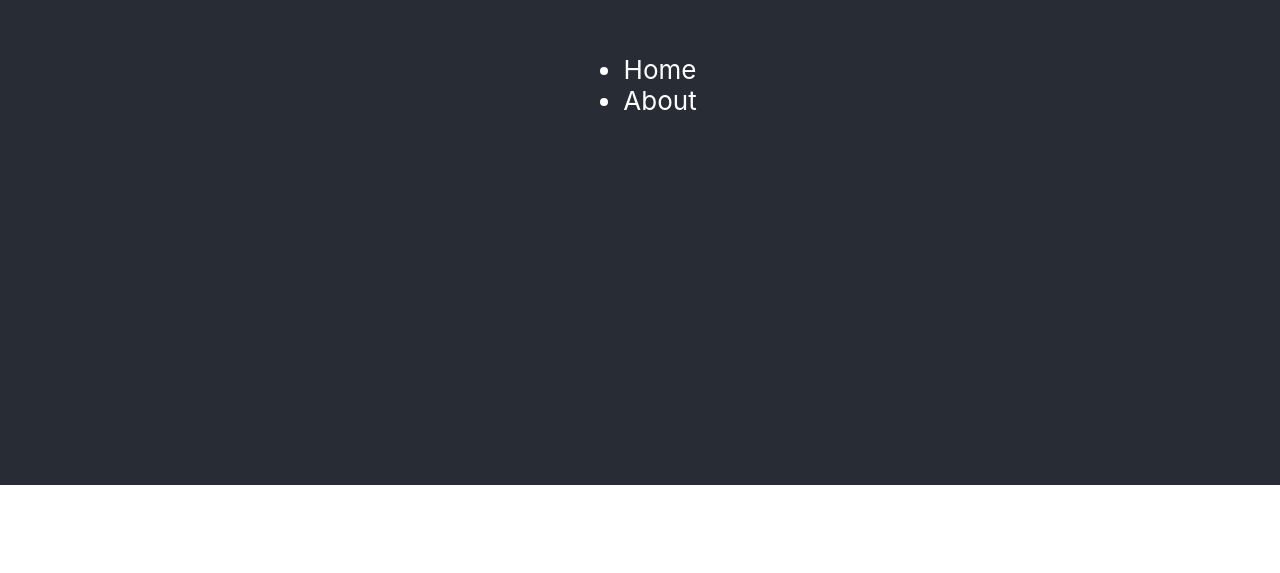
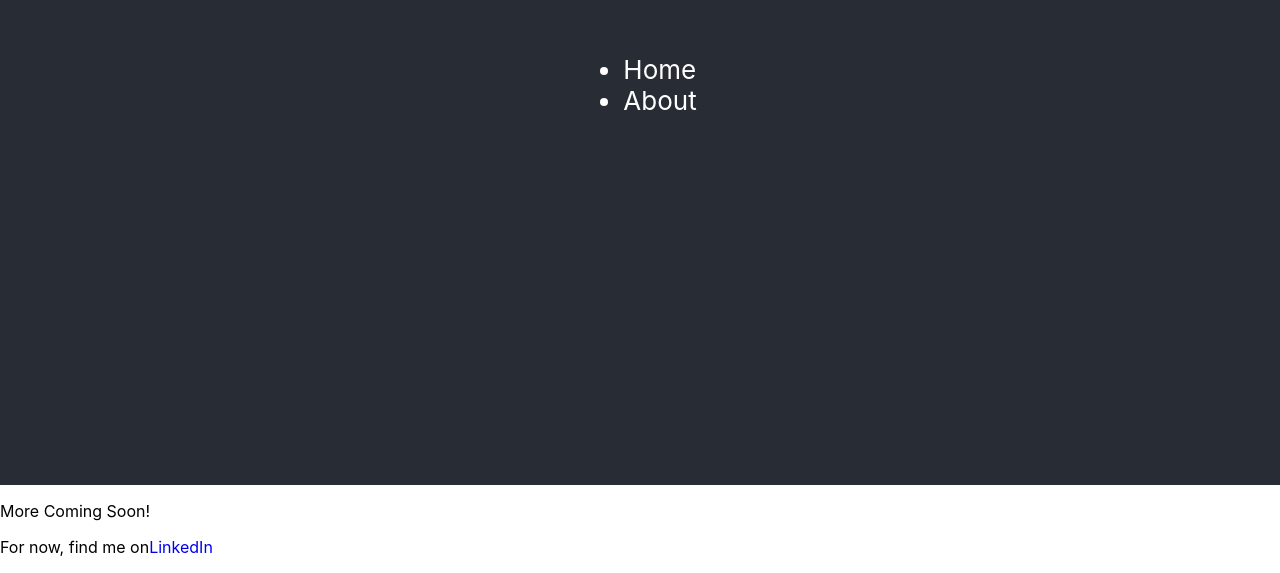
Before and after one commit to kristin-wiseman/kristin-wiseman.github.io, a React (Create React App) app: page / in a window 1280 px wide. Shown: the part 315-888 px from the top of the page. Before the commit the page ends 800 px from the top, so only its background shows below. Built offline with nearby package versions, Linux system fonts and the light colour scheme.

Commit message:
Removed default CSS

```diff
--- a/src/App.css
+++ b/src/App.css
@@ -1,16 +1,13 @@
-.App {
-  text-align: center;
+a {
+  text-decoration: none;
 }
 
-.App-logo {
-  height: 40vmin;
-  pointer-events: none;
-}
 
 @media (prefers-reduced-motion: no-preference) {
-  .App-logo {
+  /*.App-logo {
     animation: App-logo-spin infinite 20s linear;
-  }
+  }*/
+  /* Let's keep this media query here to learn more about it */
 }
 
 .App-header {
@@ -24,10 +21,6 @@
   color: white;
 }
 
-.App-link {
-  color: #61dafb;
-}
-
 @keyframes App-logo-spin {
   from {
     transform: rotate(0deg);
--- a/src/App.js
+++ b/src/App.js
@@ -21,11 +21,18 @@ class App extends React.Component {
 
   render() {
   return (
-    <div className="App">
+    <>
       <header className="App-header">
         <NavBar></NavBar>
       </header>
-    </div>
+      <div>
+        <p>More Coming Soon!</p>
+        <p>
+          For now, find me on
+          <a href='https://linkedin.com/in/kristinwiseman' target="_blank">LinkedIn</a>
+        </p>
+      </div>
+    </>
   );
   }
 }
--- a/src/index.css
+++ b/src/index.css
@@ -5,6 +5,7 @@ body {
     sans-serif;
   -webkit-font-smoothing: antialiased;
   -moz-osx-font-smoothing: grayscale;
+  box-sizing: border-box;
 }
 
 code {
```
Also changed, not shown: src/logo.svg (deleted).
